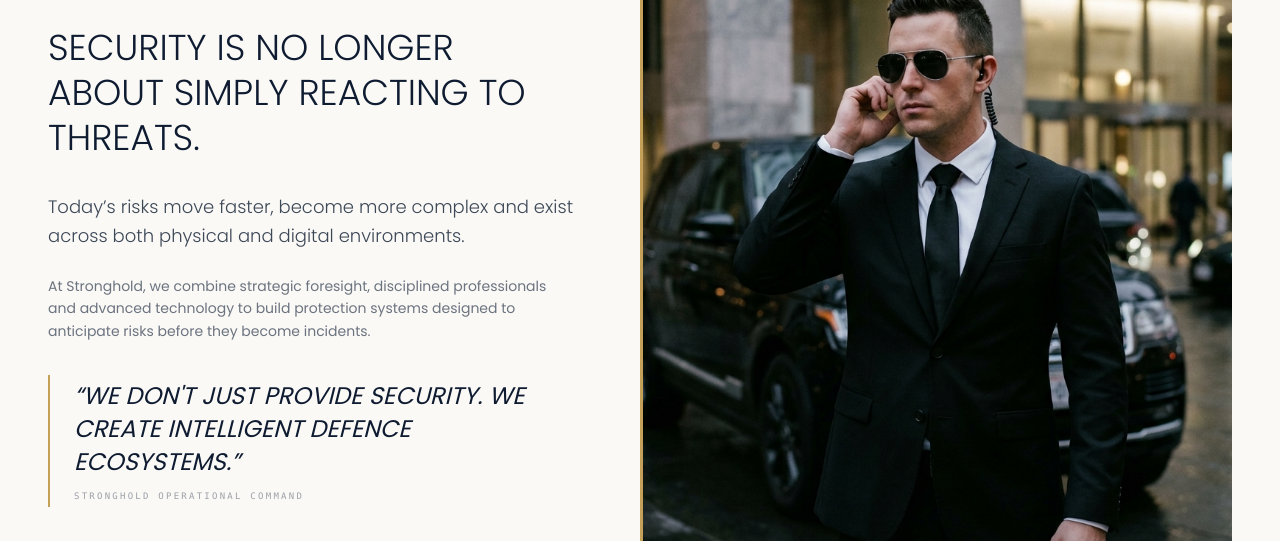
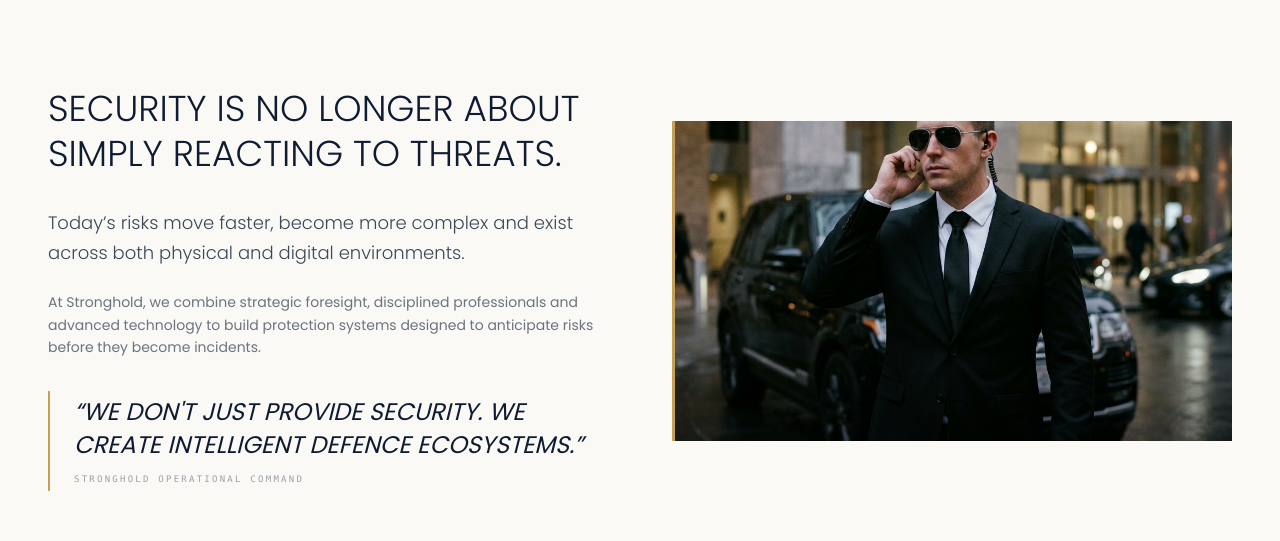
Before and after one commit to bees-arc/stronghold, a Next.js app: page / in a window 1280 px wide. Shown: the part 919-1460 px from the top of the page. Built offline with nearby package versions, Linux system fonts and the light colour scheme.

Commit message:
feat: initialize landing page with core values, services, and security workflow sections

```diff
--- a/src/app/page.tsx
+++ b/src/app/page.tsx
@@ -299,14 +299,14 @@ export default function Home() {
       </section>
 
       {/* 2. INTRO EDITORIAL SECTION */}
-      <section className="bg-surface-ivory border-b border-border-thin relative overflow-hidden">
+      <section className="min-h-screen py-24 md:py-32 bg-surface-ivory border-b border-border-thin relative overflow-hidden flex flex-col">
         {/* Radar sweep ambient background */}
         <div className="radar-sweep opacity-[0.02]" />
 
-        <div className="max-w-7xl mx-auto px-6 lg:px-12 grid grid-cols-1 lg:grid-cols-12 gap-0 lg:gap-0 items-stretch relative z-10">
+        <div className="flex-1 max-w-7xl mx-auto px-6 lg:px-12 grid grid-cols-1 lg:grid-cols-12 gap-12 lg:gap-16 items-center relative z-10">
 
           {/* Text content column */}
-          <div className="lg:col-span-6 flex flex-col items-start py-24 md:py-32 lg:pr-16">
+          <div className="lg:col-span-6 flex flex-col items-start justify-center">
 
             <h2 className="text-3xl md:text-4xl font-serif text-accent-navy leading-tight mt-4 font-light">
               SECURITY IS NO LONGER ABOUT SIMPLY REACTING TO THREATS.
@@ -328,8 +328,8 @@ export default function Home() {
             </blockquote>
           </div>
 
-          {/* Image column — stretches to full section height */}
-          <div className="lg:col-span-6 w-full self-stretch relative overflow-hidden group min-h-[400px]">
+          {/* Image column */}
+          <div className="lg:col-span-6 w-full self-center relative overflow-hidden group min-h-[320px] max-h-[560px]">
               {/* Gold accent bar */}
               <div className="absolute left-0 top-0 bottom-0 w-[3px] bg-accent-gold z-10" />
               <Image
```
